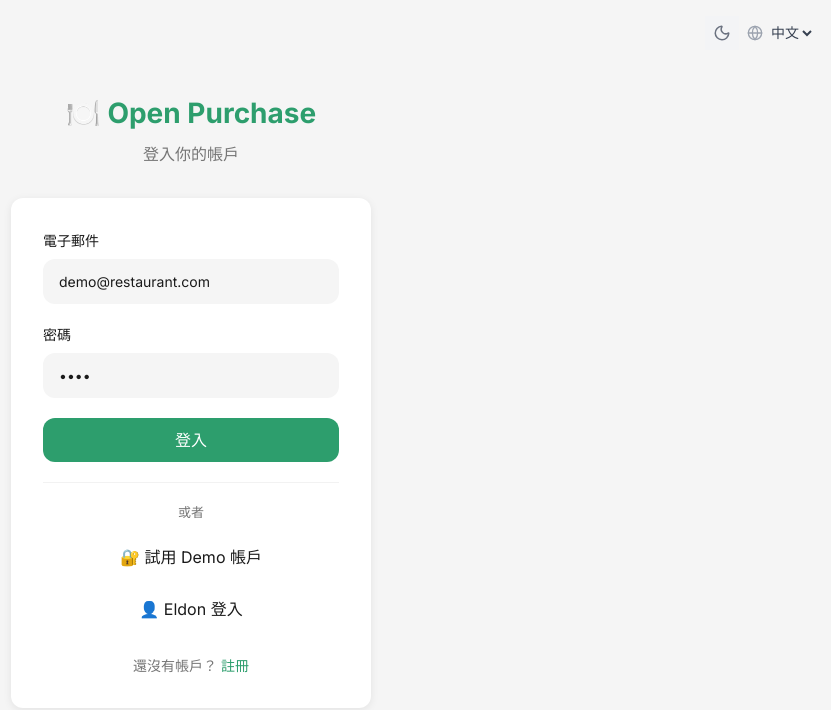
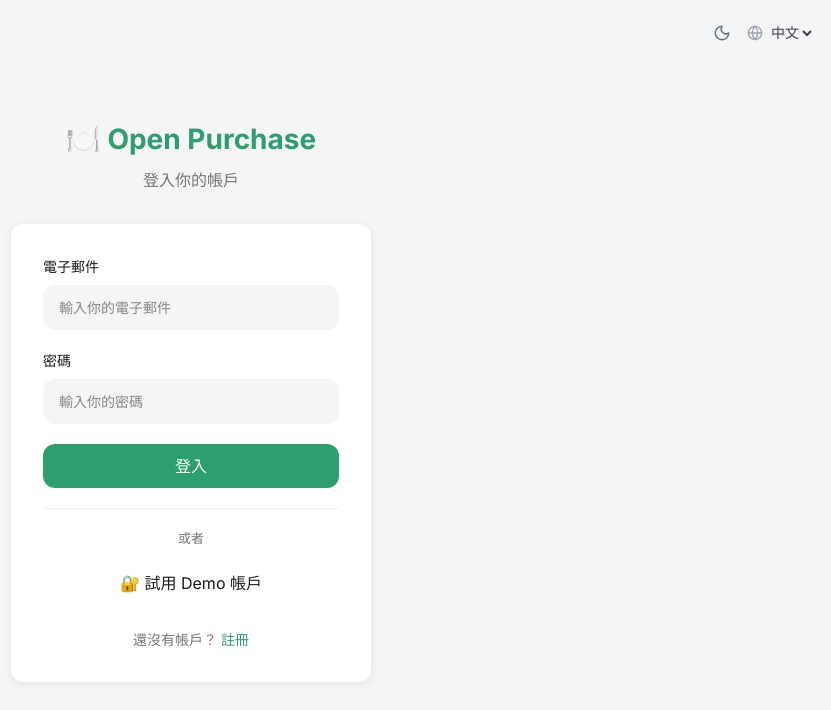
Before and after one commit to singerj295/open-purchase, a Next.js app: page /login in a window 1280 px wide. Shown: the top 710 px of the page, without its empty margins (449-1280 px from the left). Built offline with nearby package versions, Linux system fonts and the light colour scheme.

Commit message:
Remove Eldon button, add blank data account

```diff
--- a/src/app/(auth)/login/page.tsx
+++ b/src/app/(auth)/login/page.tsx
@@ -4,8 +4,8 @@ import { useState } from "react";
 import ThemeSwitcher from "@/components/ThemeSwitcher";
 
 function LoginForm() {
-  const [email, setEmail] = useState("demo@restaurant.com");
-  const [password, setPassword] = useState("demo");
+  const [email, setEmail] = useState("");
+  const [password, setPassword] = useState("");
   const [loading, setLoading] = useState(false);
   const [error, setError] = useState("");
 
@@ -13,6 +13,20 @@ function LoginForm() {
     e.preventDefault();
     setLoading(true);
     setError("");
+
+    // Eldon account - blank data
+    if (email === "eldon@chta.one" && password === "0000") {
+      const user = {
+        id: "2",
+        name: "",
+        email: email,
+        restaurantName: "",
+        restaurantAddress: "",
+      };
+      localStorage.setItem('open-purchase-user', JSON.stringify(user));
+      window.location.href = "/";
+      return;
+    }
 
     // Demo mode - direct login without API
     if (email === "demo@restaurant.com" && password === "demo") {
@@ -25,20 +39,6 @@ function LoginForm() {
       };
       localStorage.setItem('open-purchase-user', JSON.stringify(user));
       // Use window.location for full page reload to ensure auth state is fresh
-      window.location.href = "/";
-      return;
-    }
-
-    // Eldon account
-    if (email === "eldon@chta.one" && password === "0000") {
-      const user = {
-        id: "2",
-        name: "Eldon",
-        email: email,
-        restaurantName: "My Restaurant",
-        restaurantAddress: "123 Food Street, Hong Kong",
-      };
-      localStorage.setItem('open-purchase-user', JSON.stringify(user));
       window.location.href = "/";
       return;
     }
@@ -78,11 +78,6 @@ function LoginForm() {
   const handleDemoLogin = () => {
     setEmail("demo@restaurant.com");
     setPassword("demo");
-  };
-
-  const handleEldonLogin = () => {
-    setEmail("eldon@chta.one");
-    setPassword("0000");
   };
 
   return (
@@ -185,16 +180,9 @@ function LoginForm() {
             <button
               onClick={handleDemoLogin}
               className="btn-secondary"
-              style={{ width: '100%', marginBottom: '8px' }}
+              style={{ width: '100%' }}
             >
               🔐 試用 Demo 帳戶
-            </button>
-            <button
-              onClick={handleEldonLogin}
-              className="btn-secondary"
-              style={{ width: '100%' }}
-            >
-              👤 Eldon 登入
             </button>
           </div>
 
```
